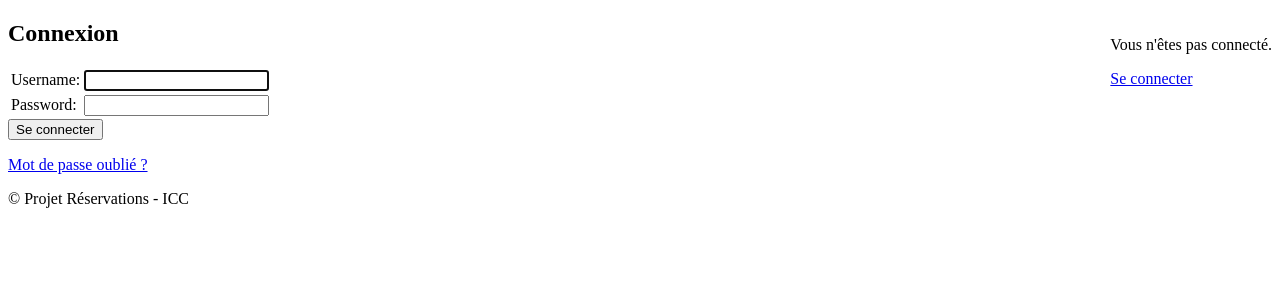
After one commit to Dimson4448/reservationsDjango, a Django app: page /accounts/login/ in a window 1280 px wide. The commit adds this page. Shown: the top 300 px of the page. Run offline with Django 5.2, Linux system fonts and the light colour scheme; parts of the project's set-up code (start-up, migrations or seed data) failed here and were passed over.

Commit message:
Frontend authentication - Login

```diff
--- a/catalogue/templates/layouts/base.html
+++ b/catalogue/templates/layouts/base.html
@@ -1,11 +1,18 @@
 <!doctype html>
 <html lang="fr">
 <head>
-    <meta charset="utf-8">
-    <title>Projet réservations - {% block title %}Bienvenue{% endblock %}</title>
+<meta charset="utf-8">
+<title>Projet réservations - {% block title %}Bienvenue{% endblock %}</title>
 </head>
 <body>
-    <div class="container">
+<div class="container">
+    <header>
+        <div style="float:right">
+            <p>Vous n'êtes pas connecté.</p>
+            <p><a href="{% url 'login' %}">Se connecter</a></p>
+        </div>
+    </header>
+    <main>
         <div id="notification">
             {% if messages %}
             <ul class="messages">
@@ -16,6 +23,8 @@
             {% endif %}
         </div>
         {% block content %}{% endblock %}
-    </div>
+    </main>
+    <footer>&copy; Projet Réservations - ICC</footer>
+</div>
 </body>
 </html>
--- /dev/null
+++ b/catalogue/templates/registration/login.html
@@ -0,0 +1,38 @@
+{% extends "layouts/base.html" %}
+
+{% block content %}
+<h2>Connexion</h2>
+
+{% if form.errors %}
+<p>Votre login et mot de passe ne correspondent pas. Veuillez réessayer.</p>
+{% endif %}
+
+{% if next %}
+    {% if user.is_authenticated %}
+    <p>Votre compte ne vous donne pas accès à cette page. Pour continuer,
+    veuillez vous connecter avec un compte d'accès suffisant.</p>
+    {% else %}
+    <p>Veuillez vous connecter pour voir cette page.</p>
+    {% endif %}
+{% endif %}
+
+<form method="post" action="{% url 'login' %}">
+    {% csrf_token %}
+    <table>
+        <tr>
+            <td>{{ form.username.label_tag }}</td>
+            <td>{{ form.username }}</td>
+        </tr>
+        <tr>
+            <td>{{ form.password.label_tag }}</td>
+            <td>{{ form.password }}</td>
+        </tr>
+    </table>
+
+    <input type="submit" value="Se connecter">
+    <input type="hidden" name="next" value="{{ next }}">
+</form>
+
+<p><a href="{% url 'password_reset' %}">Mot de passe oublié ?</a></p>
+
+{% endblock %}
--- a/reservations/settings.py
+++ b/reservations/settings.py
@@ -126,3 +126,7 @@ STATIC_URL = 'static/'
 # https://docs.djangoproject.com/en/5.2/ref/settings/#default-auto-field
 
 DEFAULT_AUTO_FIELD = 'django.db.models.BigAutoField'
+
+# Authentification
+LOGIN_URL = '/accounts/login'
+LOGIN_REDIRECT_URL = '/'
--- a/reservations/urls.py
+++ b/reservations/urls.py
@@ -1,8 +1,10 @@
 from django.contrib import admin
 from django.urls import include, path
 from django.contrib.auth import views as auth_views
+from django.views.generic.base import TemplateView
 
 urlpatterns = [
+    path('', TemplateView.as_view(template_name='home.html'), name='home'),
     path('accounts/', include('django.contrib.auth.urls')),
     path('catalogue/', include('catalogue.urls')),
 
```
Also changed, not shown: catalogue/templates/home.html (added, +7 -0 lines).
